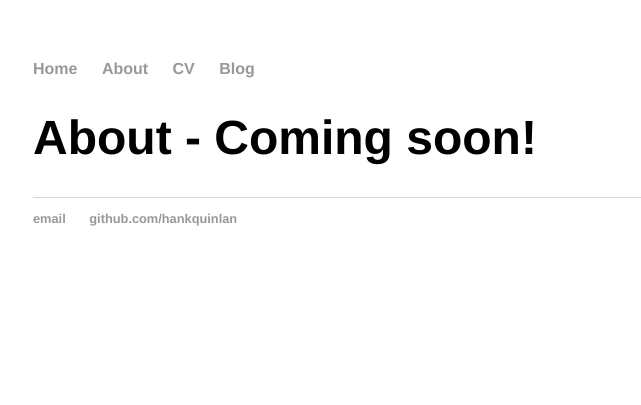
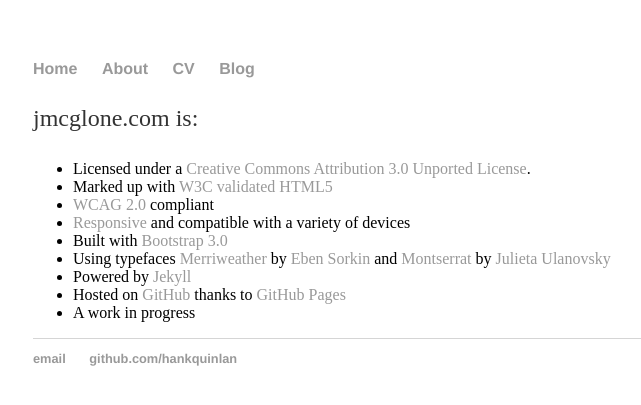
Before and after one commit to dkadlUR/dkadlUR.github.io, a Jekyll site: the page built from about/index.html, in a window 1280 px wide. Shown: the top 405 px of the page, without its empty margins (159-800 px from the left). Built offline with Jekyll 4.4.1, drawn with Linux system fonts in a browser that asks for light colours.

Commit message:
Update index.html

```diff
--- a/about/index.html
+++ b/about/index.html
@@ -1,7 +1,23 @@
 ---
 layout: default
-title: Hank Quinlan, Horrible Cop
+title: About This Site
+description: Credits and information about the website jmcglone.com, the personal website for Jonathan McGlone, a Librarian, Front-End Developer, Digital Publisher, Project Manager, Music Enthusiast, and Web Noodler living and working in Michigan.
 ---
-<div class="blurb">
-	<h1>About - Coming soon!</h1>
-</div><!-- /.blurb -->
+
+  <div class="about">
+
+    <p>jmcglone.com is:</p>
+
+      <ul class="list-unstyled">
+        <li>Licensed under a <a rel="license" href="http://creativecommons.org/licenses/by/3.0/deed.en_US">Creative Commons Attribution 3.0 Unported License</a>. </li>
+        <li>Marked up with <a href="http://validator.w3.org/check?uri=http%3A%2F%2Fjmcglone.com%2F" title="HTML5 Validator">W3C validated HTML5</a></li>
+        <li><a href="http://www.w3.org/TR/WCAG20/" title="WCAG 2.0">WCAG 2.0</a> compliant</li>
+        <li><a href="http://alistapart.com/article/responsive-web-design" title="Responsive Web Design at A List Apart">Responsive</a> and compatible with a variety of devices</li>
+        <li>Built with <a href="http://getbootstrap.com/" title="Bootstrap 3.0">Bootstrap 3.0</a></li>
+        <li>Using typefaces <a href="http://www.google.com/fonts/specimen/Merriweather" title ="Merriweather">Merriweather</a> by <a href="https://plus.google.com/106288796449831139244/about" title="Eben Sorkin">Eben Sorkin</a> and <a href="http://www.google.com/fonts/specimen/Montserrat" title="Montserrat">Montserrat</a> by <a href="http://www.zkysky.com.ar/" title="ZkySky Design">Julieta Ulanovsky</a></li>
+        <li>Powered by <a href="http://jekyllrb.com/" title="Jekyll">Jekyll</a></li>
+        <li>Hosted on <a href="http://github.com/jmcglone/jmcglone.github.io" title="This site hosted on GitHub">GitHub</a> thanks to <a href="http://pages.github.com/" title="GitHub Pages">GitHub Pages</a></li>
+        <li>A work in progress</li>
+      </ul>
+
+  </div>
```
